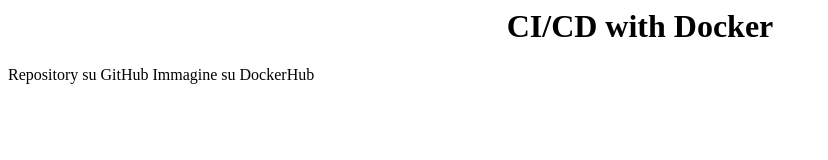
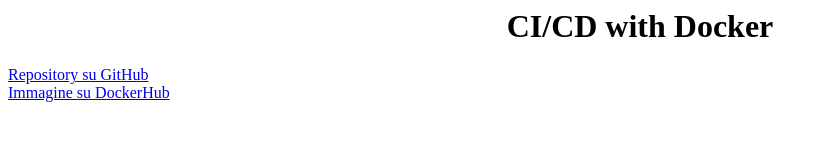
Before and after one commit to SaroDiquattro/CI-CD-with-Docker, a plain HTML site: page repository/index.html in a window 1280 px wide. Shown: the whole page, without its empty margins (0-828 px from the left). Drawn offline with Linux system fonts and the light colour scheme.

Commit message:
modified:   repository/index.html

```diff
--- a/repository/index.html
+++ b/repository/index.html
@@ -1,6 +1,6 @@
 <h1><center>CI/CD with Docker</center></h1>
 
 <p>
-        <a href: https://github.com/SaroDiquattro/CI-CD-with-Docker>Repository su GitHub</a>
-        <a href: https:https://hub.docker.com/repository/docker/sarodiquattro/dockercicd/general>Immagine su DockerHub</a>
+        <a href = https://github.com/SaroDiquattro/CI-CD-with-Docker>Repository su GitHub</a><br>
+        <a href = https://hub.docker.com/repository/docker/sarodiquattro/dockercicd/general>Immagine su DockerHub</a>
 </p>
```
